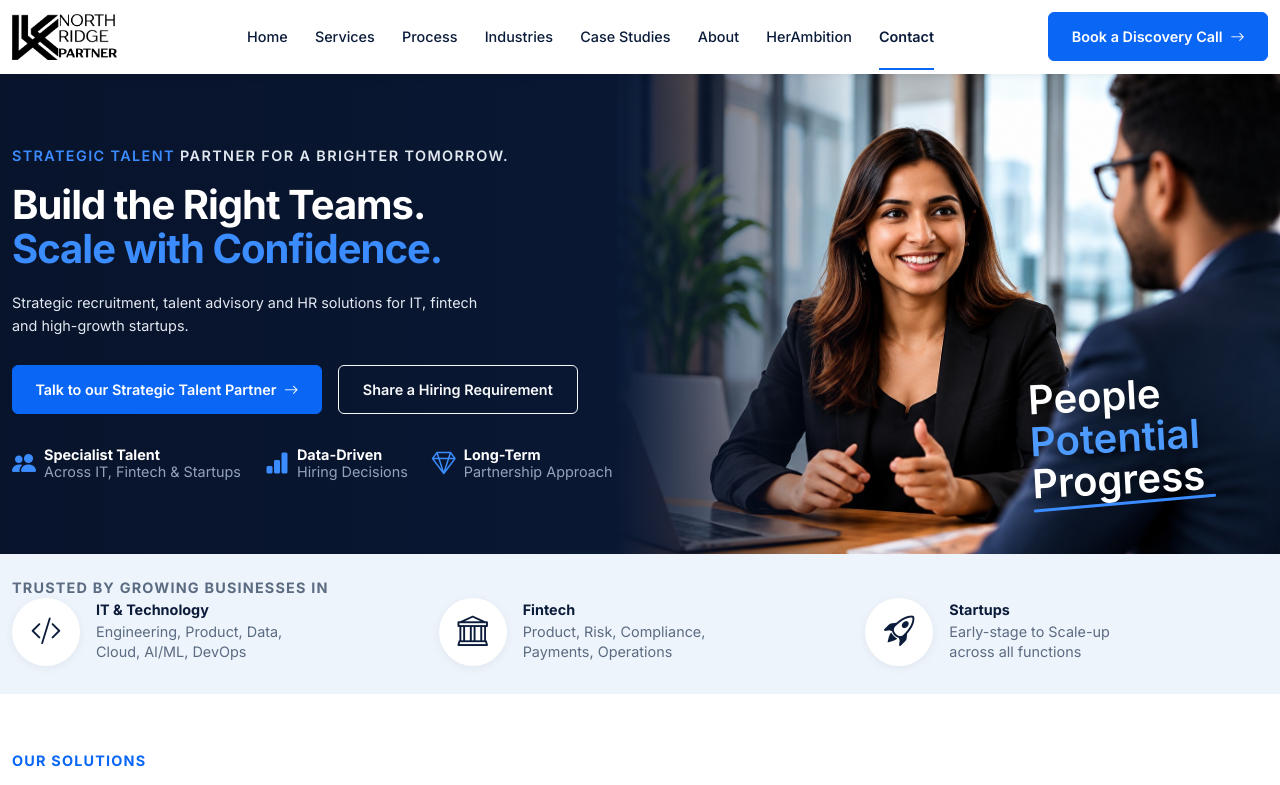
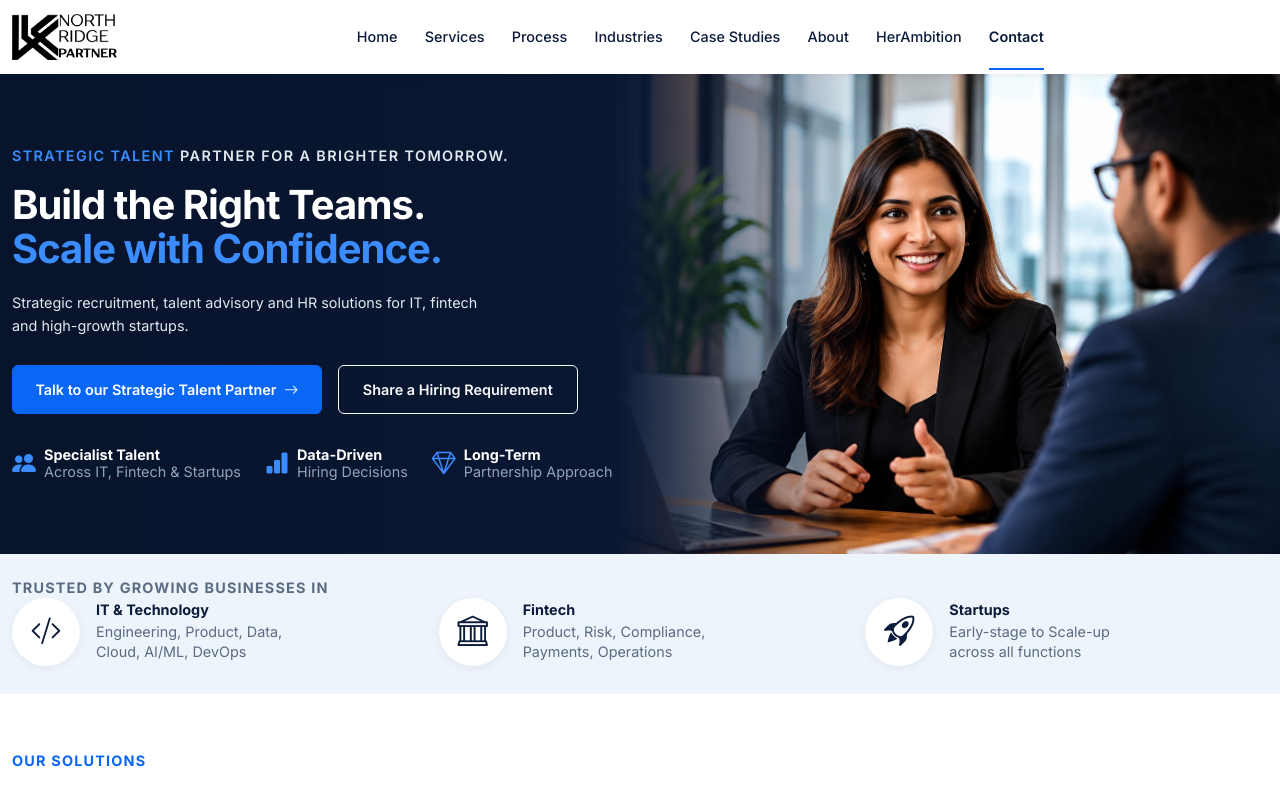
Before and after one commit to Bineesh627/NorthRidgePartner, a React (Vite) app: page / in a window 1280 px wide. Shown: the top 785 px of the page. Built offline with nearby package versions, Linux system fonts and the light colour scheme.

Commit message:
Remove irrelevant hero text and navbar discovery CTA

```diff
--- a/src/components/Hero.jsx
+++ b/src/components/Hero.jsx
@@ -51,14 +51,6 @@ export default function Hero() {
           </div>
         </div>
       </div>
-
-      <div className="decorative-text">
-        People
-        <br />
-        <span className="mid">Potential</span>
-        <br />
-        <span className="under">Progress</span>
-      </div>
     </section>
   );
 }
--- a/src/components/Navbar.jsx
+++ b/src/components/Navbar.jsx
@@ -1,4 +1,3 @@
-import { DISCOVERY_CALL_MAILTO, handleDiscoveryCallClick } from '../utils/discoveryCall';
 import { NAV_LINKS } from '../data/content';
 import logo from '../assets/logo-mark.png';
 
@@ -34,9 +33,6 @@ export default function Navbar({ activeId, menuOpen, setMenuOpen }) {
               </li>
             ))}
           </ul>
-          <a href={DISCOVERY_CALL_MAILTO} className="btn btn-primary btn-rect" onClick={handleDiscoveryCallClick}>
-            Book a Discovery Call <i className="bi bi-arrow-right ms-1"></i>
-          </a>
         </div>
       </div>
     </nav>
```
